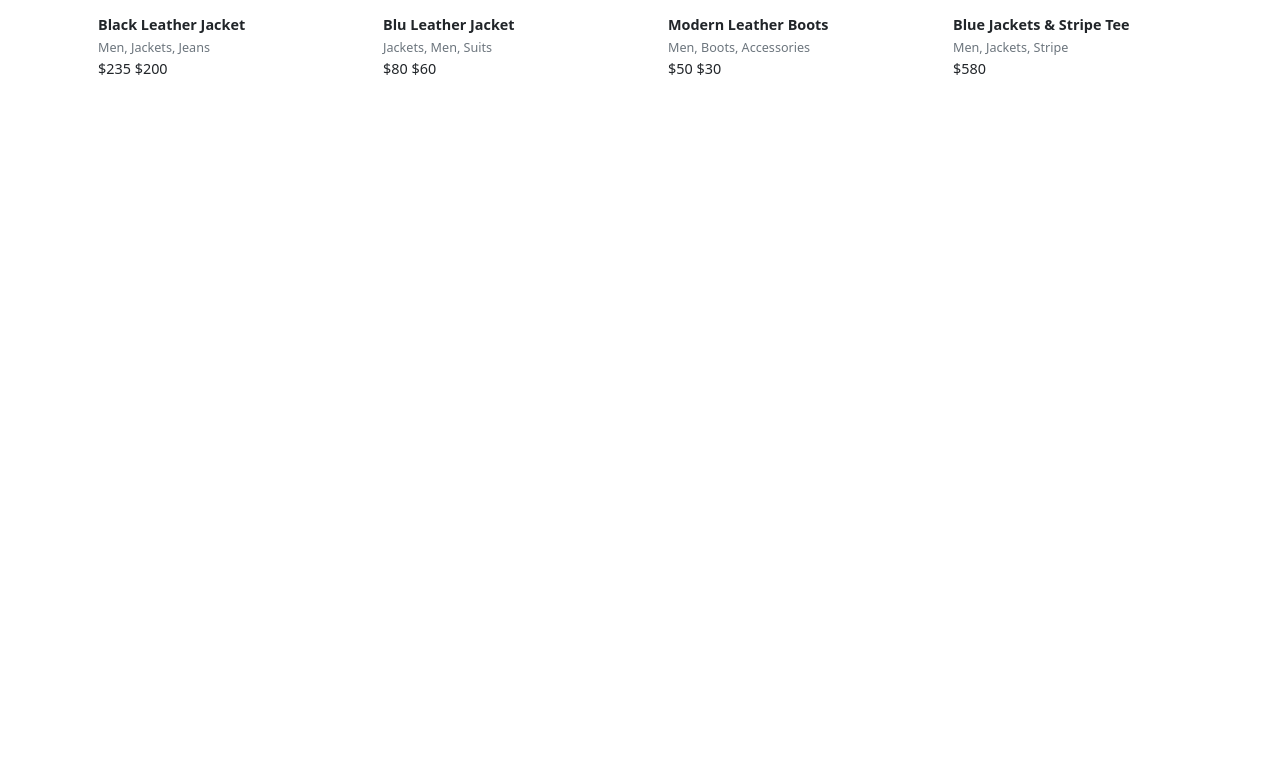
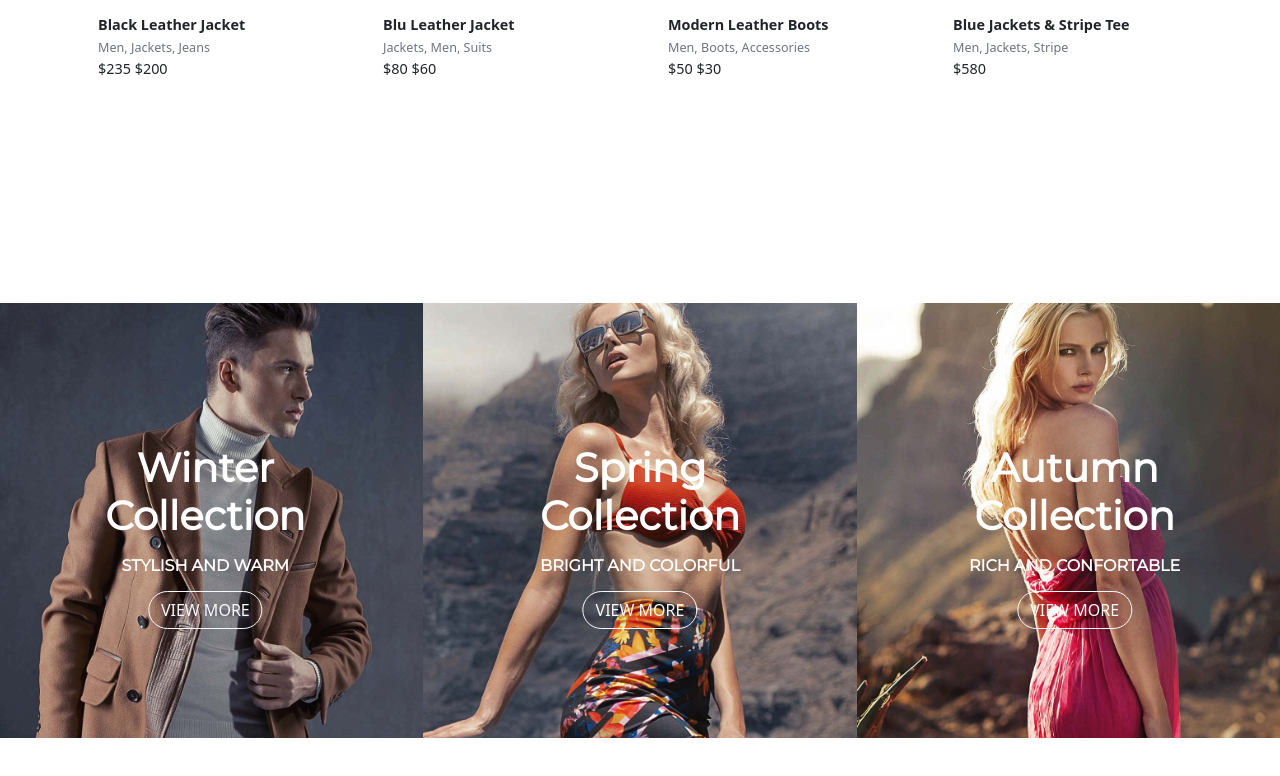
Before and after one commit to felicetto13/proj-html-vuejs, a Vue app: page / in a window 1280 px wide. Shown: the part 1451-2227 px from the top of the page. Before the commit the page ends 1594 px from the top, so only its background shows below. Built offline with nearby package versions, Linux system fonts and the light colour scheme.

Commit message:
banner collection completed

```diff
--- a/src/components/TheMain.vue
+++ b/src/components/TheMain.vue
@@ -12,77 +12,117 @@
             <h2>Featured Products</h2>
           </div>
           <div class="col">
-            <div  class="line"></div>
+            <div class="line"></div>
           </div>
         </div>
-      <h6 class=" text-muted mt-3"><small> Must have products from our top sellers</small></h6>
+        <h6 class="text-muted mt-3">
+          <small> Must have products from our top sellers</small>
+        </h6>
         <div class="menu-type">
           <ul class="menu-type-items">
             <li @click="getArticlesFilter('Men')"><span>Men</span></li>
             <li @click="getArticlesFilter('Women')"><span>Women</span></li>
-          <li @click="getArticlesFilter('Accessories')"><span>Accessories</span></li>
+            <li @click="getArticlesFilter('Accessories')">
+              <span>Accessories</span>
+            </li>
           </ul>
         </div>
         <div class="card-items">
-        <div id="carousel" class="row row-cols-4 flex-nowrap ">
-            <div class="col" v-for="article in getArticles" :key="article.nameArticle">
+          <div id="carousel" class="row row-cols-4 flex-nowrap">
+            <div
+              class="col"
+              v-for="article in getArticles"
+              :key="article.nameArticle"
+            >
               <FeaturedCard :article="article"></FeaturedCard>
             </div>
           </div>
-              <div class="prev" @click="previousCard()"><i class="fa-solid fa-angle-left"></i></div>
-              <div class="next" @click="nextCard()"><i class="fa-solid fa-angle-right"></i></div>
+          <div class="prev" @click="previousCard()">
+            <i class="fa-solid fa-angle-left"></i>
           </div>
-
+          <div class="next" @click="nextCard()">
+            <i class="fa-solid fa-angle-right"></i>
+          </div>
+        </div>
+      </div>
+    </div>
+    <div class="section collection">
+      <div class="row row-cols-3">
+        <div class="col">
+          <div class="img-collection">
+            <img src="img/winter_collection_bg.jpg" alt="Winter collection" />
+          </div>
+          <div class="overlayer-description">
+            <h2>Winter Collection</h2>
+            <h6>STYLISH AND WARM</h6>
+            <button class="btn btn-outline-light">VIEW MORE</button>
+          </div>
+        </div>
+        <div class="col">
+          <div class="img-collection">
+            <img src="img/spring_collection_bg.jpg" alt="spring collection" />
+          </div>
+          <div class="overlayer-description">
+            <h2>Spring Collection</h2>
+            <h6>BRIGHT AND COLORFUL</h6>
+            <button class="btn btn-outline-light">VIEW MORE</button>
+          </div>
+        </div>
+        <div class="col">
+          <div class="img-collection">
+            <img src="img/autumn_collection_bg.jpg" alt="autumn collection" />
+          </div>
+          <div class="overlayer-description">
+            <h2>Autumn Collection</h2>
+            <h6>RICH AND CONFORTABLE</h6>
+            <button class="btn btn-outline-light">VIEW MORE</button>
+          </div>
+        </div>
       </div>
     </div>
   </main>
-
 </template>
 
 <script>
-import SliderHome from './SliderHome.vue'
-import FeaturedCard from './FeaturedCard.vue'
-import {state} from "../store"
-import { filterArticles } from "../store"
+import SliderHome from "./SliderHome.vue";
+import FeaturedCard from "./FeaturedCard.vue";
+import { state } from "../store";
+import { filterArticles } from "../store";
 export default {
   components: { SliderHome, FeaturedCard },
-  data()
-  {
-    return{
-      translateX:0
-    }
+  data() {
+    return {
+      translateX: 0,
+    };
   },
-  computed:
-  {
-    getArticles(){
+  computed: {
+    getArticles() {
       return state.filteredArticles;
-    }
     },
-  mounted(){
+  },
+  mounted() {
     this.getArticlesFilter("Men");
   },
-  methods:
-  {
-    getArticlesFilter(el){
-      filterArticles(el)
+  methods: {
+    getArticlesFilter(el) {
+      filterArticles(el);
     },
 
     //function for carousel multiple item next
-    nextCard(){
-      const sliderContainer = document.getElementById('carousel')
-      const item = sliderContainer.getElementsByClassName('col')
-      sliderContainer.append(item[0])
+    nextCard() {
+      const sliderContainer = document.getElementById("carousel");
+      const item = sliderContainer.getElementsByClassName("col");
+      sliderContainer.append(item[0]);
     },
 
     //function for carousel multiple item precv
-    previousCard(){
-      debugger
-      const sliderContainer = document.getElementById('carousel')
-      const item = sliderContainer.getElementsByClassName('col')
-      sliderContainer.prepend(item[item.length-1])
-    }
-  }
-}
+    previousCard() {
+      const sliderContainer = document.getElementById("carousel");
+      const item = sliderContainer.getElementsByClassName("col");
+      sliderContainer.prepend(item[item.length - 1]);
+    },
+  },
+};
 </script>
 
 <style lang="scss" scoped>
@@ -90,7 +130,6 @@ export default {
 .section {
   padding-top: 5rem;
   padding-bottom: 5rem;
-  height: 2px;
 
   h2 {
     margin: 0;
@@ -107,20 +146,20 @@ export default {
       list-style: none;
       justify-content: center;
       padding: 0;
-      li{
+      li {
         padding: 1rem 2.5rem;
         display: inline-block;
         cursor: pointer;
         width: 15%;
-        border-left:1px solid $menu-item;
-        border-top:1px solid $menu-item;
-        border-bottom:1px solid $menu-item;
+        border-left: 1px solid $menu-item;
+        border-top: 1px solid $menu-item;
+        border-bottom: 1px solid $menu-item;
         background-color: lighten($menu-item, $amount: 30);
-        &:hover{
+        &:hover {
           background-color: white;
         }
 
-        &:last-child{
+        &:last-child {
           border-right: 1px solid $menu-item;
         }
       }
@@ -131,21 +170,22 @@ export default {
     padding: 3rem 0;
     position: relative;
 
-    .prev, .next {
+    .prev,
+    .next {
       position: absolute;
       top: 50%;
       transform: translateY(-50%);
-      padding: .75rem .5rem;
-      background-color: rgba($menu-item, .5);
+      padding: 0.75rem 0.5rem;
+      background-color: rgba($menu-item, 0.5);
       cursor: pointer;
       z-index: 999;
-      transition: background-color .3s ease-in;
+      transition: background-color 0.3s ease-in;
 
       &:hover {
         background-color: rgba($menu-item, 1);
       }
     }
-    .prev{
+    .prev {
       left: 0;
     }
     .next {
@@ -153,4 +193,47 @@ export default {
     }
   }
 }
+.collection {
+  height: 700px;
+  overflow: hidden;
+
+  .col {
+    height: 100%;
+    padding: 0;
+    position: relative;
+
+    img {
+      width: 100%;
+      aspect-ratio: 1;
+      object-fit: cover;
+    }
+    .overlayer-description {
+      position: absolute;
+      bottom: 25%;
+      text-align: center;
+      left: 50%;
+      margin: 0 auto;
+      z-index: 99999;
+      transform: translate(-50%);
+
+      h2, h6 {
+        color: white;
+        font-weight: bold;
+        margin-bottom: 1rem;
+      }
+      h2{
+       font-size: 2.5rem;
+      }
+      .btn {
+        border-radius: 20px;
+
+        &:hover {
+          background-color: rgba($color: #000000, $alpha: .2);
+          color: white;
+        }
+
+      }
+    }
+  }
+}
 </style>
--- a/src/store.js
+++ b/src/store.js
@@ -25,7 +25,7 @@ export const state = Vue.observable({
             priceDiscounted: null,
             imgPath: "leather_gloves",
             reviewStar: 5,
-            styleGenres: ["Accessories", "Women","Gloves"]
+            styleGenres: ["Accessories", "Gloves"]
         },
         {
             nameArticle:"Hipster Black Top",
@@ -33,7 +33,15 @@ export const state = Vue.observable({
             priceDiscounted: null,
             imgPath: "hipster_black_top",
             reviewStar: 0,
-            styleGenres: ["Women", "Shirt", "Cap"]
+            styleGenres: ["Women", "Shirt"]
+        },
+        {
+            nameArticle:"Modern Love Tee",
+            price: 57,
+            priceDiscounted: null,
+            imgPath: "modern_love_tee",
+            reviewStar: 0,
+            styleGenres: ["Women", "Shirt"]
         },
         {
             nameArticle:"Blu Leather Jacket",
```
Lines whose indentation alone changed are shown as unchanged.
